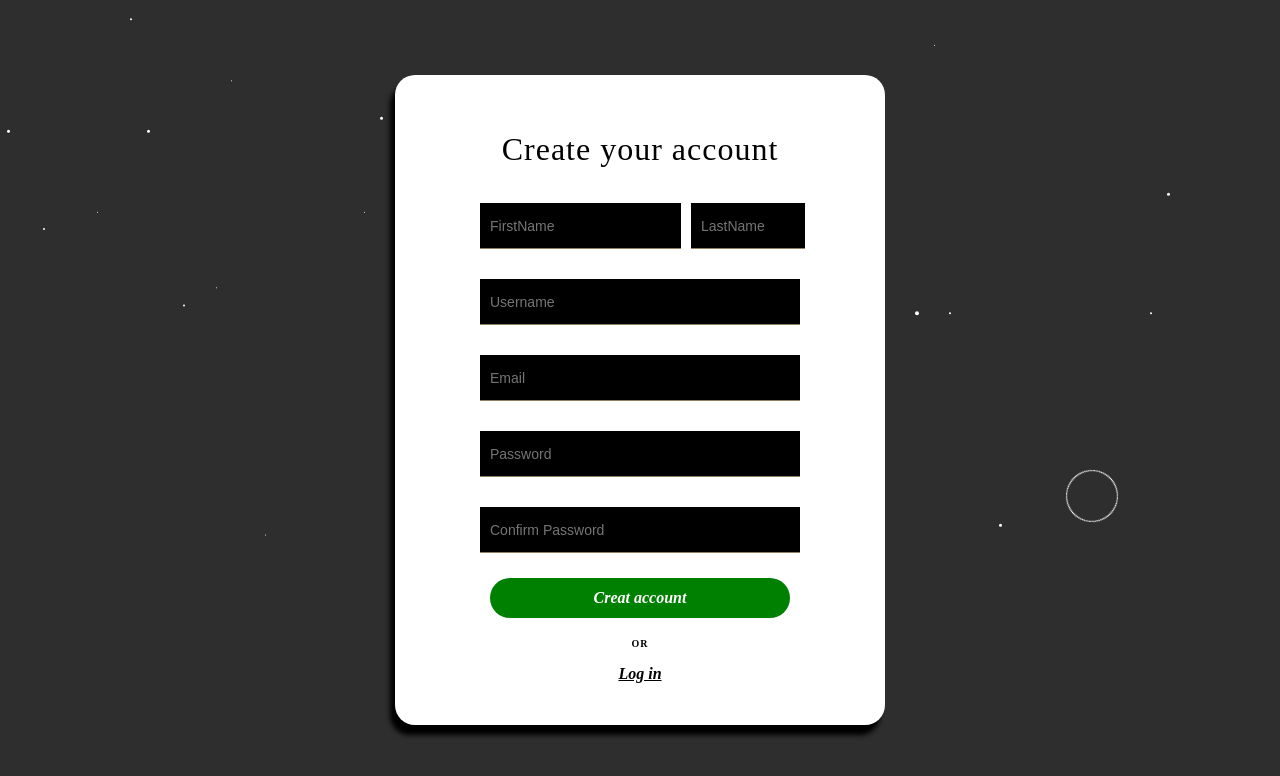
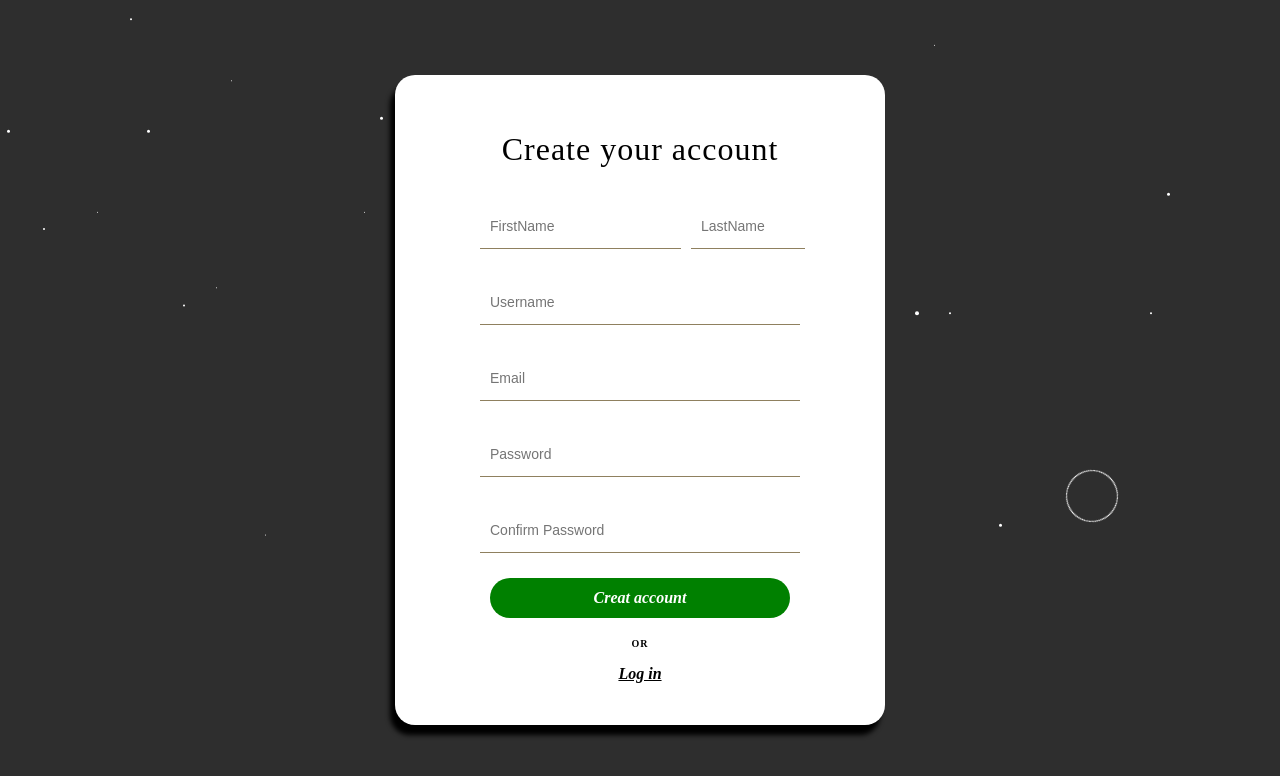
Before and after one commit to Deadeyeee/Trial-HRS, a React (Create React App) app in the folder FRONTEND/: page /register in a window 1280 px wide. Shown: the top 776 px of the page. Built offline with nearby package versions, Linux system fonts and the light colour scheme; a web font is replaced by a local one.

Commit message:
Contact us and about us page Done
-contact form
-contact page
-about us page
100% done

```diff
--- a/FRONTEND/src/components/textBox/style.js
+++ b/FRONTEND/src/components/textBox/style.js
@@ -5,7 +5,7 @@ export const TextInput = styled.input`
     margin: ${(props) => (props.margins ? props.margins : "20px 0px 0px 0px")};
     outline: ${(props) => (props.outline ? props.outline : "0")};
     text-align: ${(props) => (props.align ? props.align : "left")};
-    background-color: ${(props) => (props.background ? props.background : "black")};
+    background-color: ${(props) => (props.background ? props.background : "none")};
     padding: ${(props) => (props.padding ? props.padding : "0")};
     placeholder: ${(props) => (props.placeholder ? props.placeholder : "-")};
     border-width: ${(props) => (props.border ? props.border : "0 0 2px")};
```
